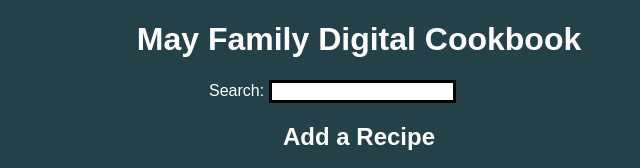
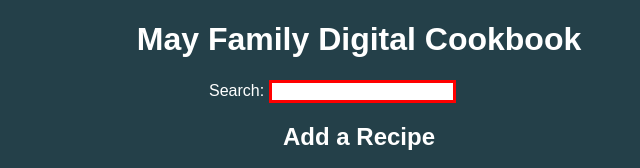
Before and after one commit to mayqatwit/CookBook, a plain HTML site: page index.html in a window 1280 px wide. Shown: the top 168 px of the page, 281-921 px from the left. Drawn offline with Linux system fonts and the light colour scheme.

Commit message:
seeing a change

```diff
--- a/index.css
+++ b/index.css
@@ -39,7 +39,7 @@ button {
     align-content: center;
 }
 #search {
-    border: 3px solid black;
+    border: 3px solid rgb(255, 0, 0);
 }
 
 .inputBox {
```
